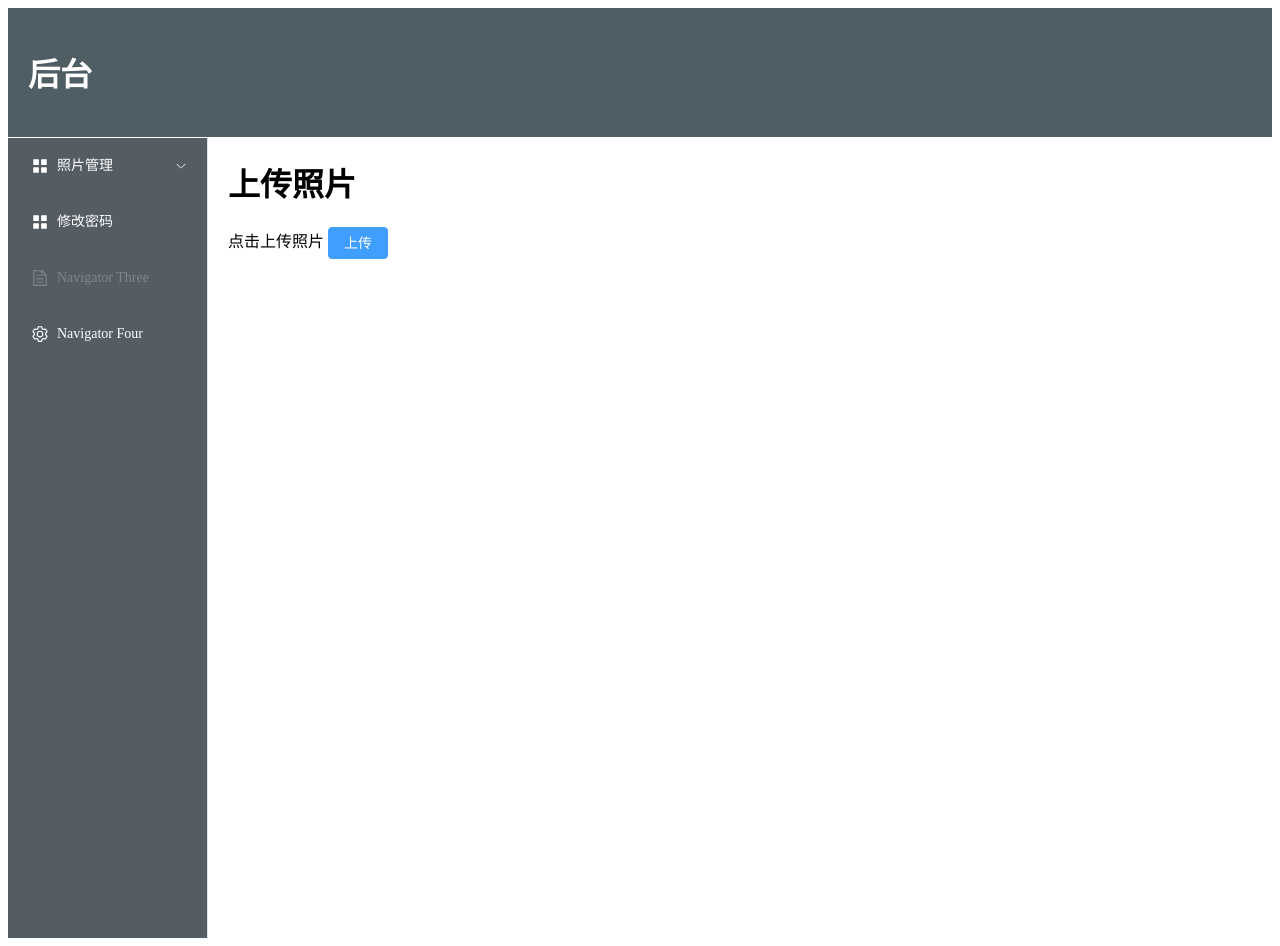
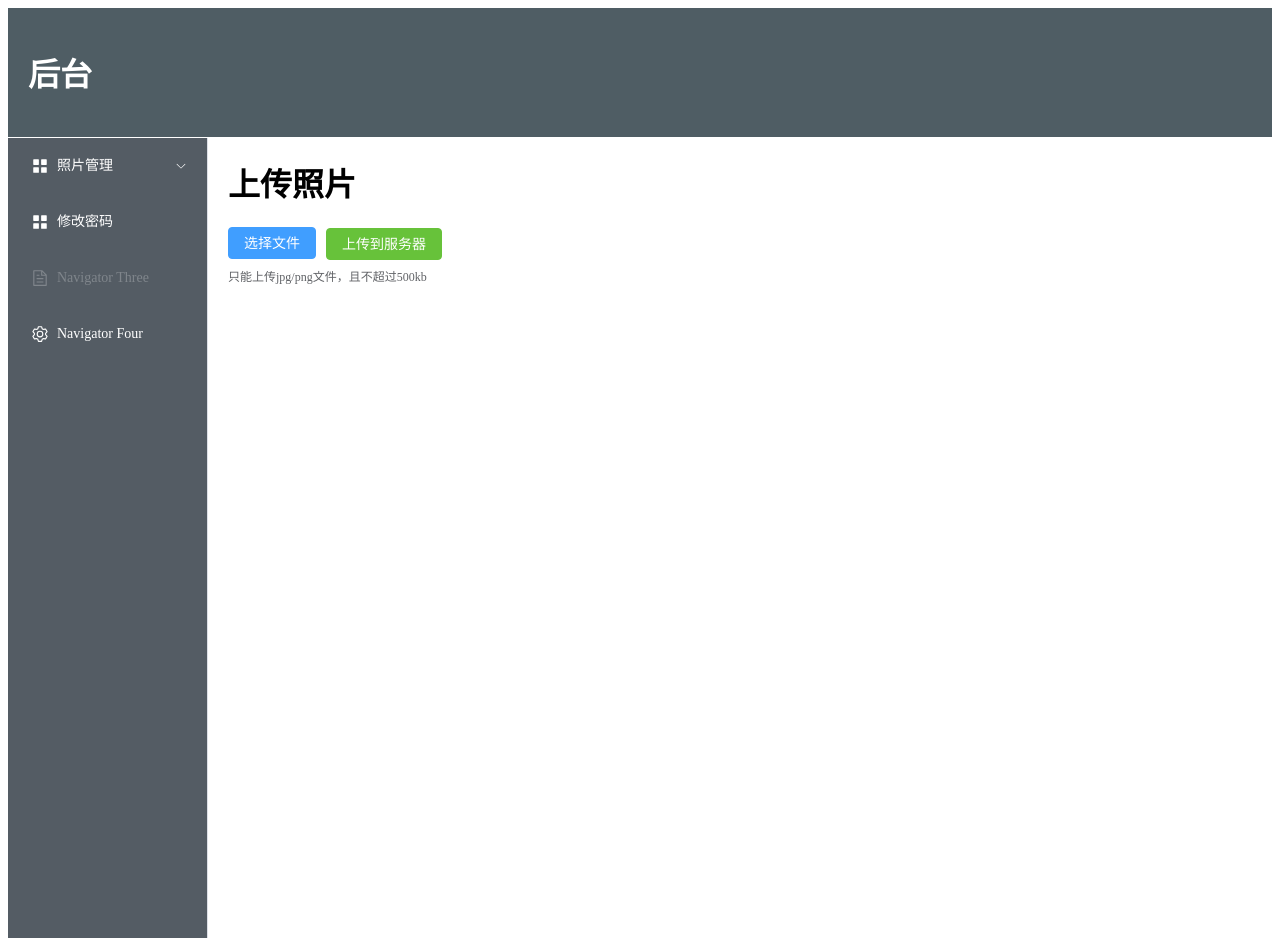
Before and after one commit to saikewei/my_website, a Vue app in the folder front/: page /admin/upload-photo in a window 1280 px wide. Built offline with nearby package versions, Linux system fonts and the light colour scheme; the HTML template or start-up script is replaced by a standard one.

Commit message:
前端上传页面初步

```diff
--- a/front/components.d.ts
+++ b/front/components.d.ts
@@ -16,6 +16,7 @@ declare module 'vue' {
     ElMenuItemGroup: typeof import('element-plus/es')['ElMenuItemGroup']
     ElRow: typeof import('element-plus/es')['ElRow']
     ElSubMenu: typeof import('element-plus/es')['ElSubMenu']
+    ElUpload: typeof import('element-plus/es')['ElUpload']
     NavAdmin: typeof import('./src/components/NavAdmin.vue')['default']
     RouterLink: typeof import('vue-router')['RouterLink']
     RouterView: typeof import('vue-router')['RouterView']
--- a/front/package.json
+++ b/front/package.json
@@ -21,6 +21,7 @@
   },
   "dependencies": {
     "element-plus": "^2.11.4",
+    "exifreader": "^4.32.0",
     "pinia": "^3.0.3",
     "vue": "^3.5.18",
     "vue-router": "^4.5.1"
--- a/front/src/components/NavAdmin.vue
+++ b/front/src/components/NavAdmin.vue
@@ -49,6 +49,7 @@ import {
   Setting,
 } from '@element-plus/icons-vue'
 
+// eslint-disable-next-line @typescript-eslint/no-unused-vars
 const route = useRoute()
 
 const handleOpen = (key: string, keyPath: string[]) => {
--- a/front/src/pages/admin/UploadPhoto.vue
+++ b/front/src/pages/admin/UploadPhoto.vue
@@ -1,11 +1,80 @@
 <template>
     <div>
         <h1>上传照片</h1>
-        点击上传照片
-        <el-button type="primary">上传</el-button>
+        <el-upload
+            ref="uploadRef"
+            v-model:file-list="filelist"
+            class="upload-demo"
+            action="#"
+            :on-change="handleChange"
+            :on-before-upload="handleBeforeUpload"
+            :auto-upload="false"
+            multiple
+            accept=".jpg, .jpeg, .png"
+        >
+            <template #trigger>
+                <el-button type="primary" class="select-file-btn">选择文件</el-button>
+            </template>
+
+            <el-button class="ml-3" type="success" @click="submitUpload">上传到服务器</el-button>
+
+            <template #tip>
+                <div class="el-upload__tip">只能上传jpg/png文件，且不超过500kb</div>
+            </template>
+        </el-upload>
 
     </div>
 </template>
 
 <script setup lang="ts">
+import { ref } from 'vue';
+import { ElMessage, type UploadInstance, type UploadProps, type UploadRawFile } from 'element-plus';
+import ExifReader from 'exifreader';
+
+const uploadRef = ref<UploadInstance>();
+const filelist = ref([]);
+
+const handleChange: UploadProps['onChange'] = async (uploadFile) => {
+    if(uploadFile.raw){
+        try {
+            const tags = await ExifReader.load(uploadFile.raw);
+            // 删除体积较大的缩略图数据，以便于在控制台查看
+            if (tags.Thumbnail) {
+                delete tags.Thumbnail;
+            }
+
+            if (Object.keys(tags).length > 0) {
+                console.log(`照片[${uploadFile.name}]的EXIF信息:`, tags);
+            } else {
+                console.log(`照片[${uploadFile.name}]没有EXIF信息`);
+            }
+        } catch (error) {
+            console.error(`读取照片[${uploadFile.name}]的EXIF信息失败:`, error);
+        }
+    }
+}
+
+const handleBeforeUpload: UploadProps['beforeUpload'] = (rawFile: UploadRawFile) => {
+    const isJpgOrPng = rawFile.type === 'image/jpeg' || rawFile.type === 'image/png';
+    if (!isJpgOrPng) {
+        ElMessage.error('上传图片只能是 JPG 或 PNG 格式!')
+        return false
+    }
+    return true
+}
+
+const submitUpload = () => {
+  // 注意：你需要将 el-upload 的 action 属性设置为你真实的后端上传API地址
+  // 这里我们调用 submit 方法来手动触发上传
+  // 由于 action="#" 是一个无效地址，实际上传会失败，但会执行 before-upload 钩子
+  // 在实际项目中，你需要一个真实的后端接口
+  uploadRef.value!.submit()
+  ElMessage.info("请查看浏览器控制台输出的元数据。实际上传需要后端接口支持。")
+}
 </script>
+
+<style scoped>
+.select-file-btn {
+    margin-right: 10px;
+}
+</style>
```
Also changed, not shown: 1 other file (tests, documents, lock files or other folders).
